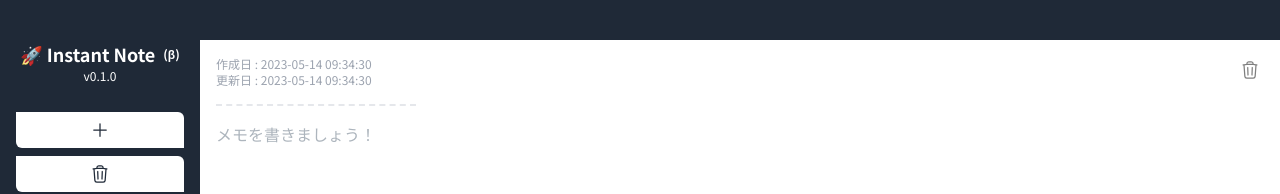
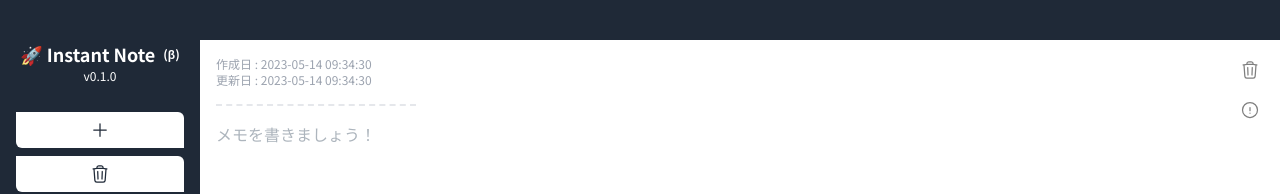
Before and after one commit to Yuki-Sakaguchi/instant-markdown, a Next.js app: page / in a window 1280 px wide. Both pictures are taken after a click on the button 100 px from the left and 130 px from the top of the page. Shown: the top 194 px of the page. Built offline with nearby package versions, Linux system fonts and the light colour scheme.

Commit message:
Add Modalを追加

```diff
--- a/package.json
+++ b/package.json
@@ -18,6 +18,7 @@
     "@types/node": "20.1.1",
     "@types/react": "18.2.6",
     "@types/react-dom": "18.2.4",
+    "@types/react-modal": "^3.16.0",
     "autoprefixer": "10.4.14",
     "clsx": "^1.2.1",
     "date-fns": "^2.30.0",
@@ -29,6 +30,7 @@
     "postcss-custom-media": "^9.1.3",
     "react": "18.2.0",
     "react-dom": "18.2.0",
+    "react-modal": "^3.16.1",
     "tailwindcss": "3.3.2",
     "typescript": "5.0.4",
     "uuid": "^9.0.0"
--- a/src/features/Editor.tsx
+++ b/src/features/Editor.tsx
@@ -5,9 +5,11 @@ import Placeholder from "@tiptap/extension-placeholder";
 import TiptapImage from "@tiptap/extension-image";
 import { useList } from "./useList";
 import Image from "next/image";
-import { TrashIcon } from "@heroicons/react/24/outline";
+import { TrashIcon, ExclamationCircleIcon } from "@heroicons/react/24/outline";
 import { format } from "date-fns";
 import { handleDropImage } from "@/utils/ImageLoader";
+import Modal from "react-modal";
+Modal.setAppElement("#__next");
 
 const AboutView: FC = () => {
   return (
@@ -71,6 +73,7 @@ export const Tiptap: FC = () => {
   const { isComposing } = useComposing();
   const [updateTimer, setUpdateTimer] = useState<NodeJS.Timeout>();
   const [cursorPoint, setCursorPoint] = useState(0);
+  const [isOpenModal, setIsOpenModal] = useState(false);
 
   const editor = useEditor({
     extensions: [
@@ -121,6 +124,9 @@ export const Tiptap: FC = () => {
     return format(new Date(date), "yyyy-MM-dd HH:mm:ss");
   }
 
+  // 初回にモーダルの配置を設定する
+  useEffect(() => {}, []);
+
   // IME判定後もアップデート処理を実行
   useEffect(() => {
     onUpdate();
@@ -135,7 +141,7 @@ export const Tiptap: FC = () => {
   }, [selectedItem, editor]);
 
   return (
-    <div className="h-full pl-4">
+    <div id="editor" className="relative h-full pl-4">
       {selectedItem == null ? (
         <div className="h-full flex justify-center items-center">
           <AboutView />
@@ -152,12 +158,30 @@ export const Tiptap: FC = () => {
             <hr className="w-[200px] mt-4 border-0 border-dashed border-t-2" />
           </div>
           <EditorContent className="flex-1" editor={editor} />
-          <button
-            className="absolute top-3 right-3 p-2 transition-opacity opacity-50 hover:opacity-100"
-            onClick={deleteItem}
+          <div className="flex flex-col absolute top-3 right-3 p-2">
+            <button
+              className="transition-opacity opacity-50 hover:opacity-100"
+              onClick={deleteItem}
+            >
+              <TrashIcon className="w-[20px]" />
+            </button>
+            <button
+              className="mt-5 transition-opacity opacity-50 hover:opacity-100"
+              onClick={() => setIsOpenModal(true)}
+            >
+              <ExclamationCircleIcon className="w-[20px]" />
+            </button>
+          </div>
+          <Modal
+            isOpen={isOpenModal}
+            overlayClassName="absolute inset-0 bg-opacity-75 bg-white"
+            parentSelector={() => document.querySelector("#editor")!}
+            shouldCloseOnOverlayClick={true}
+            onRequestClose={() => setIsOpenModal(false)}
           >
-            <TrashIcon className="w-[20px]" />
-          </button>
+            test
+            <button onClick={() => setIsOpenModal(false)}></button>
+          </Modal>
         </div>
       )}
     </div>
```
Also changed, not shown: 1 other file (tests, documents, lock files or other folders).
